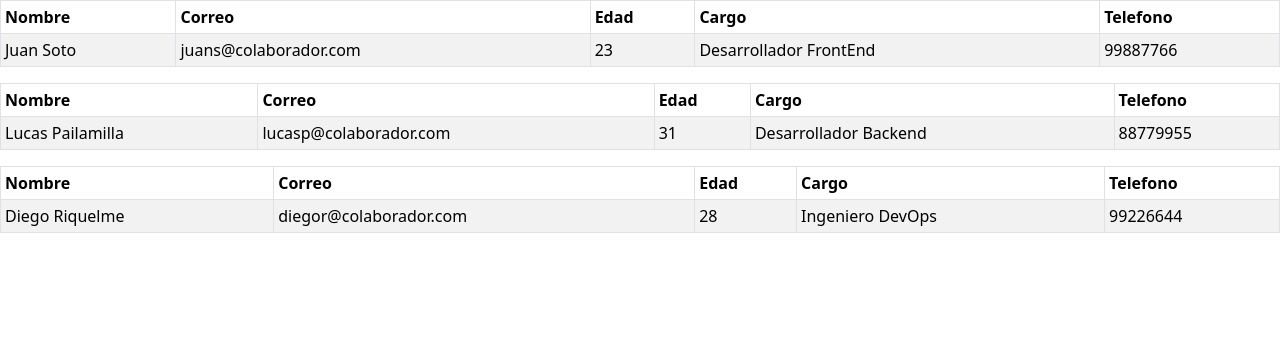
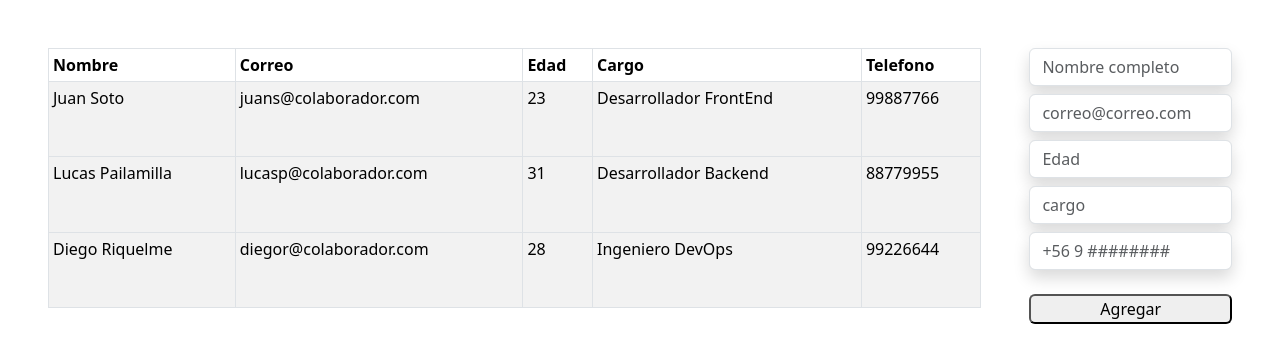
Before and after one commit to 3nd3rs0n/Base_Datos, a React (Vite) app: page / in a window 1280 px wide. Shown: the top 362 px of the page. Built offline with nearby package versions, Linux system fonts and the light colour scheme.

Commit message:
se crearon los formularios

```diff
--- a/src/App.jsx
+++ b/src/App.jsx
@@ -1,22 +1,40 @@
 import Listado from "./components/Listado/Listado"
 import {BaseColaboradores} from "./BaseColaboradores"
 import { useState } from "react"
-
-
+import Formulario from "./components/Formulario/Formulario"
 
 
 const App = () => {
   const [colaborador,setColaborador] = useState(BaseColaboradores)
 
 
+
   return (
     <>
+    <div className="d-flex gap-5 mx-5 my-5">
+    <table className="table table-bordered table-sm table-striped">
+    <thead>
+        <tr>
+          <th>Nombre</th>
+          <th>Correo</th>
+          <th>Edad</th>
+          <th>Cargo</th>
+          <th>Telefono</th>
+        </tr>
+      </thead>
 
-    {colaborador.map(colaborador =>(
-         <Listado
-         colaborador ={colaborador}
-         />
+       {colaborador.map(colaborador => (
+        <Listado
+        colaborador = {colaborador}
+        />
+
       ))}
+    </table>
+    <Formulario/>
+
+    </div>
+
+
 
     </>
   )
--- a/src/components/Formulario/Formulario.jsx
+++ b/src/components/Formulario/Formulario.jsx
@@ -1,8 +1,88 @@
+import { useState } from "react"
+
+const Formulario = () => {
+  const [nombre,setNombre] = useState("")
+  const [email,setEmail] = useState("")
+  const [edad,setEdad] = useState("")
+  const [cargo,setCargo] = useState("")
+  const [telefono,setTelefono] = useState("")
+
+  const validarDatos = (e) => {
+    e.preventDefault()
+  }
 
 
-const Formulario = () => {
+
   return (
-    <div>Formulario</div>
+    <>
+    <form
+    className="d-flex flex-column gap-2"
+    onSubmit={validarDatos}>
+
+        <div className="form-group">
+            <input
+            type="text"
+            name="nombre"
+            placeholder="Nombre completo"
+            className="form-control shadow"
+            onChange={(e) => setNombre(e.target.value)}
+            value={nombre}
+            />
+        </div>
+        <div className="form-group">
+            <input
+            type="email"
+            name="email"
+            placeholder="correo@correo.com"
+            className="form-control shadow"
+            onChange={(e) => setEmail(e.target.value)}
+            value={email}
+            />
+        </div>
+        <div className="form-group">
+            <input
+            type="number"
+            name="edad"
+            placeholder="Edad"
+            className="form-control shadow"
+            onChange={(e) => setEdad(e.target.value)}
+            value={edad}
+            />
+        </div>
+        <div className="form-group">
+            <input
+            type="text"
+            name="cargo"
+            placeholder="cargo"
+            className="form-control shadow"
+            onChange={(e) => setCargo(e.target.value)}
+            value={cargo}
+            />
+        </div>
+        <div className="form-group">
+            <input
+            type="number"
+            name="telefono"
+            placeholder="+56 9 ########"
+            className="form-control shadow"
+            onChange={(e) => setTelefono(e.target.value)}
+            value={telefono}
+            />
+        </div>
+
+
+
+
+
+        <button type="submit" className="btn-btn-success mt-3 rounded"> Agregar</button>
+
+
+
+    </form>
+
+
+
+    </>
   )
 }
 
--- a/src/components/Listado/Listado.jsx
+++ b/src/components/Listado/Listado.jsx
@@ -1,21 +1,8 @@
-
-
 const Listado = ({colaborador}) => {
   const {nombre,correo,edad,cargo,telefono} = colaborador
 
 return (
   <>
-
-    <table className="table table-bordered table-sm table-striped">
-      <thead>
-        <tr>
-          <th>Nombre</th>
-          <th>Correo</th>
-          <th>Edad</th>
-          <th>Cargo</th>
-          <th>Telefono</th>
-        </tr>
-      </thead>
    <tbody>
     <tr>
       <td>{nombre}</td>
@@ -25,15 +12,7 @@ const Listado = ({colaborador}) => {
      <td>{telefono}</td>
     </tr>
 
-
-
-
   </tbody>
-    </table>
-
-
-
-
   </>
 )
 }
```
Lines whose indentation alone changed are shown as unchanged.
